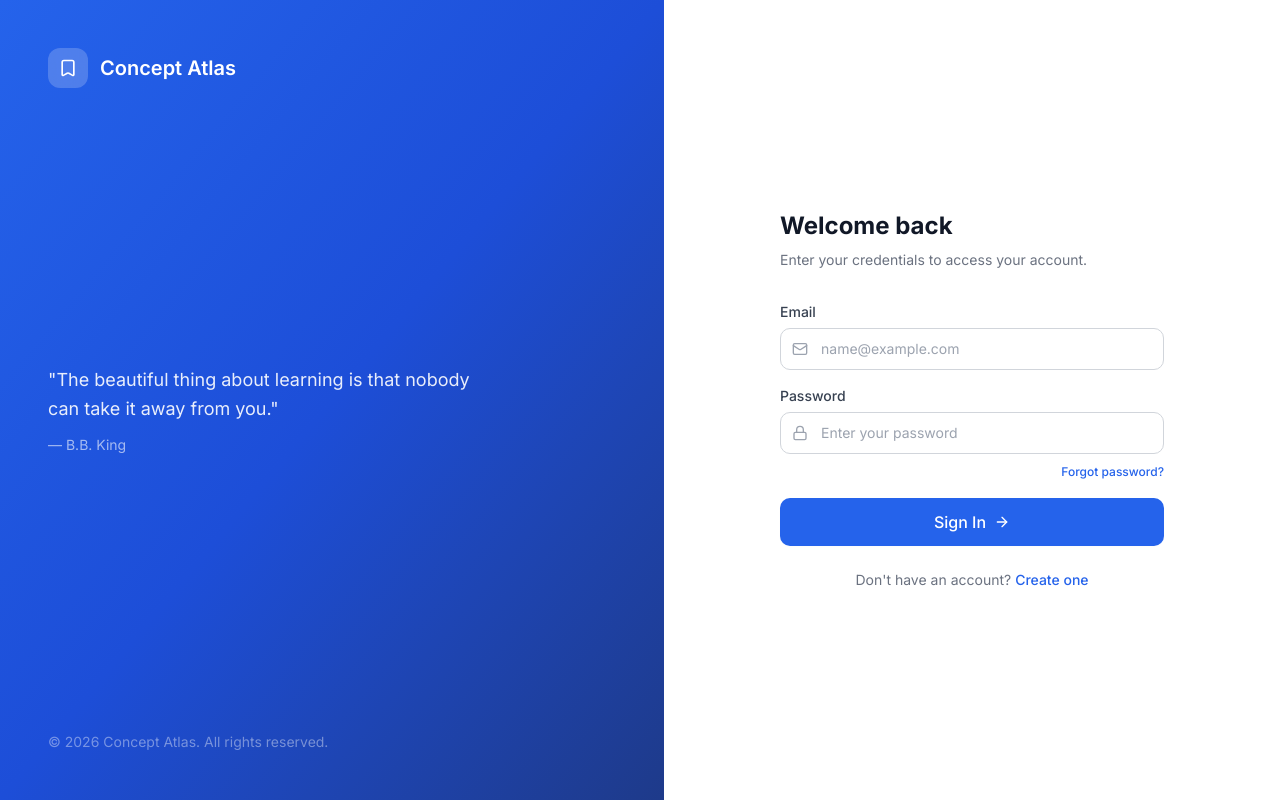
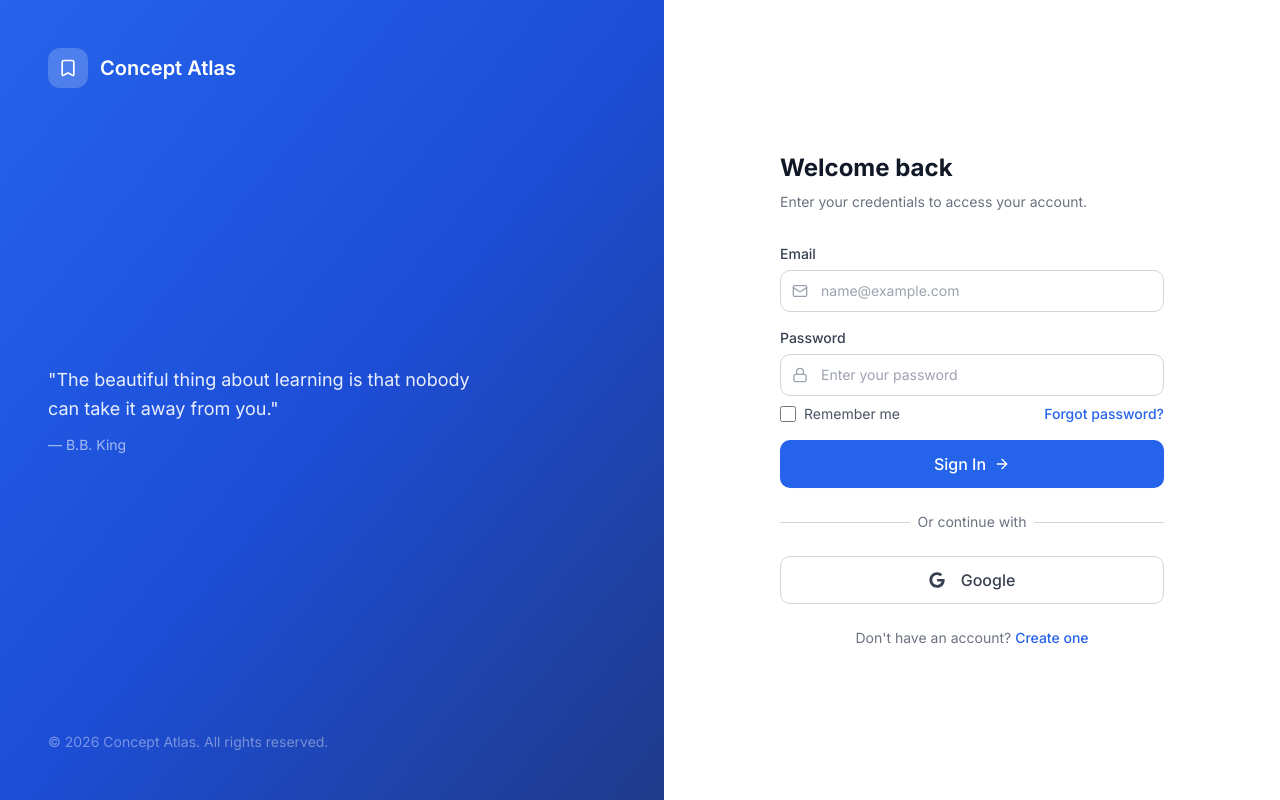
Before and after one commit to kalviumcommunity/Theory-Explorer-AI, a React (Vite) app in the folder theory-explorer-frontend/: page /login in a window 1280 px wide. Built offline with nearby package versions, Linux system fonts and the light colour scheme.

Commit message:
feat(Module 1): Implement Google OAuth and Remember Me authentication

```diff
--- a/theory-explorer-frontend/src/contexts/AuthContext.tsx
+++ b/theory-explorer-frontend/src/contexts/AuthContext.tsx
@@ -5,11 +5,13 @@ import type { User, AuthResponse } from "@/lib/types";
 interface AuthContextValue {
   user: User | null;
   loading: boolean;
-  login: (email: string, password: string) => Promise<void>;
+  login: (email: string, password: string, rememberMe?: boolean) => Promise<void>;
+  loginWithGoogle: (token: string) => Promise<void>;
   register: (name: string, email: string, password: string) => Promise<void>;
   logout: () => Promise<void>;
   updateUser: (user: User) => void;
 }
+
 
 const AuthContext = createContext<AuthContextValue | null>(null);
 
@@ -38,13 +40,23 @@ export function AuthProvider({ children }: { children: ReactNode }) {
     fetchUser();
   }, [fetchUser]);
 
-  const login = useCallback(async (email: string, password: string) => {
+  const login = useCallback(async (email: string, password: string, rememberMe: boolean = false) => {
     const res = await api.post<{ status: string; data: AuthResponse }>("/auth/login", {
       email,
       password,
+      rememberMe,
     });
     const { user: userData, token } = res.data.data;
     localStorage.setItem("token", token);
+    setUser(userData);
+  }, []);
+
+  const loginWithGoogle = useCallback(async (token: string) => {
+    const res = await api.post<{ status: string; data: AuthResponse }>("/auth/google", {
+      token,
+    });
+    const { user: userData, token: jwtToken } = res.data.data;
+    localStorage.setItem("token", jwtToken);
     setUser(userData);
   }, []);
 
@@ -73,7 +85,7 @@ export function AuthProvider({ children }: { children: ReactNode }) {
   }, []);
 
   return (
-    <AuthContext.Provider value={{ user, loading, login, register, logout, updateUser }}>
+    <AuthContext.Provider value={{ user, loading, login, loginWithGoogle, register, logout, updateUser }}>
       {children}
     </AuthContext.Provider>
   );
--- a/theory-explorer-frontend/src/features/auth/LoginPage.tsx
+++ b/theory-explorer-frontend/src/features/auth/LoginPage.tsx
@@ -9,9 +9,10 @@ import { Mail, Lock, ArrowRight } from "lucide-react"
 export function LoginPage() {
   const [email, setEmail] = useState("")
   const [password, setPassword] = useState("")
+  const [rememberMe, setRememberMe] = useState(false)
   const [error, setError] = useState("")
   const [loading, setLoading] = useState(false)
-  const { login } = useAuth()
+  const { login, loginWithGoogle } = useAuth()
   const { toast } = useToast()
   const navigate = useNavigate()
   const location = useLocation()
@@ -22,13 +23,30 @@ export function LoginPage() {
     setError("")
     setLoading(true)
     try {
-      await login(email, password)
+      await login(email, password, rememberMe)
       toast("success", "Welcome back!", "You've been signed in successfully.")
       navigate(from, { replace: true })
     } catch (err: unknown) {
       const msg =
         (err as { response?: { data?: { message?: string } } })?.response?.data?.message ||
         "Invalid email or password"
+      setError(msg)
+    } finally {
+      setLoading(false)
+    }
+  }
+
+  const handleGoogleAuth = async () => {
+    try {
+      setLoading(true)
+      // Mock Google token for development
+      await loginWithGoogle("mock-google-user@gmail.com")
+      toast("success", "Welcome!", "Signed in with Google.")
+      navigate(from, { replace: true })
+    } catch (err: unknown) {
+      const msg =
+        (err as { response?: { data?: { message?: string } } })?.response?.data?.message ||
+        "Google authentication failed"
       setError(msg)
     } finally {
       setLoading(false)
@@ -69,8 +87,17 @@ export function LoginPage() {
             onChange={(e) => setPassword(e.target.value)}
             required
           />
-          <div className="mt-1 text-right">
-            <a href="#" className="text-xs font-medium text-primary-600 hover:text-primary-700">
+          <div className="mt-2 flex items-center justify-between">
+            <label className="flex items-center">
+              <input
+                type="checkbox"
+                className="h-4 w-4 rounded border-gray-300 text-primary-600 focus:ring-primary-600"
+                checked={rememberMe}
+                onChange={(e) => setRememberMe(e.target.checked)}
+              />
+              <span className="ml-2 text-sm text-gray-600">Remember me</span>
+            </label>
+            <a href="#" className="text-sm font-medium text-primary-600 hover:text-primary-700">
               Forgot password?
             </a>
           </div>
@@ -81,6 +108,25 @@ export function LoginPage() {
         </Button>
       </form>
 
+      <div className="mt-6">
+        <div className="relative">
+          <div className="absolute inset-0 flex items-center">
+            <div className="w-full border-t border-gray-300" />
+          </div>
+          <div className="relative flex justify-center text-sm">
+            <span className="bg-white px-2 text-gray-500">Or continue with</span>
+          </div>
+        </div>
+        <div className="mt-6">
+          <Button variant="outline" className="w-full" size="lg" onClick={handleGoogleAuth} disabled={loading}>
+            <svg className="mr-2 h-4 w-4" aria-hidden="true" focusable="false" data-prefix="fab" data-icon="google" role="img" xmlns="http://www.w3.org/2000/svg" viewBox="0 0 488 512">
+              <path fill="currentColor" d="M488 261.8C488 403.3 391.1 504 248 504 110.8 504 0 393.2 0 256S110.8 8 248 8c66.8 0 123 24.5 166.3 64.9l-67.5 64.9C258.5 52.6 94.3 116.6 94.3 256c0 86.5 69.1 156.6 153.7 156.6 98.2 0 135-70.4 140.8-106.9H248v-85.3h236.1c2.3 12.7 3.9 24.9 3.9 41.4z"></path>
+            </svg>
+            Google
+          </Button>
+        </div>
+      </div>
+
       <p className="mt-6 text-center text-sm text-gray-500">
         Don't have an account?{" "}
         <Link to="/register" className="font-medium text-primary-600 hover:text-primary-700">
--- a/theory-explorer-frontend/src/features/auth/RegisterPage.tsx
+++ b/theory-explorer-frontend/src/features/auth/RegisterPage.tsx
@@ -12,7 +12,7 @@ export function RegisterPage() {
   const [password, setPassword] = useState("")
   const [error, setError] = useState("")
   const [loading, setLoading] = useState(false)
-  const { register } = useAuth()
+  const { register, loginWithGoogle } = useAuth()
   const { toast } = useToast()
   const navigate = useNavigate()
 
@@ -32,6 +32,23 @@ export function RegisterPage() {
       const msg =
         (err as { response?: { data?: { message?: string } } })?.response?.data?.message ||
         "Registration failed"
+      setError(msg)
+    } finally {
+      setLoading(false)
+    }
+  }
+
+  const handleGoogleAuth = async () => {
+    try {
+      setLoading(true)
+      // Mock Google token for development
+      await loginWithGoogle("mock-google-user@gmail.com")
+      toast("success", "Welcome!", "Signed in with Google.")
+      navigate("/workspace", { replace: true })
+    } catch (err: unknown) {
+      const msg =
+        (err as { response?: { data?: { message?: string } } })?.response?.data?.message ||
+        "Google authentication failed"
       setError(msg)
     } finally {
       setLoading(false)
@@ -86,6 +103,25 @@ export function RegisterPage() {
         </Button>
       </form>
 
+      <div className="mt-6">
+        <div className="relative">
+          <div className="absolute inset-0 flex items-center">
+            <div className="w-full border-t border-gray-300" />
+          </div>
+          <div className="relative flex justify-center text-sm">
+            <span className="bg-white px-2 text-gray-500">Or continue with</span>
+          </div>
+        </div>
+        <div className="mt-6">
+          <Button variant="outline" className="w-full" size="lg" onClick={handleGoogleAuth} disabled={loading}>
+            <svg className="mr-2 h-4 w-4" aria-hidden="true" focusable="false" data-prefix="fab" data-icon="google" role="img" xmlns="http://www.w3.org/2000/svg" viewBox="0 0 488 512">
+              <path fill="currentColor" d="M488 261.8C488 403.3 391.1 504 248 504 110.8 504 0 393.2 0 256S110.8 8 248 8c66.8 0 123 24.5 166.3 64.9l-67.5 64.9C258.5 52.6 94.3 116.6 94.3 256c0 86.5 69.1 156.6 153.7 156.6 98.2 0 135-70.4 140.8-106.9H248v-85.3h236.1c2.3 12.7 3.9 24.9 3.9 41.4z"></path>
+            </svg>
+            Google
+          </Button>
+        </div>
+      </div>
+
       <p className="mt-6 text-center text-sm text-gray-500">
         Already have an account?{" "}
         <Link to="/login" className="font-medium text-primary-600 hover:text-primary-700">
```
Also changed, not shown: 2 other files (tests, documents, lock files or other folders).
